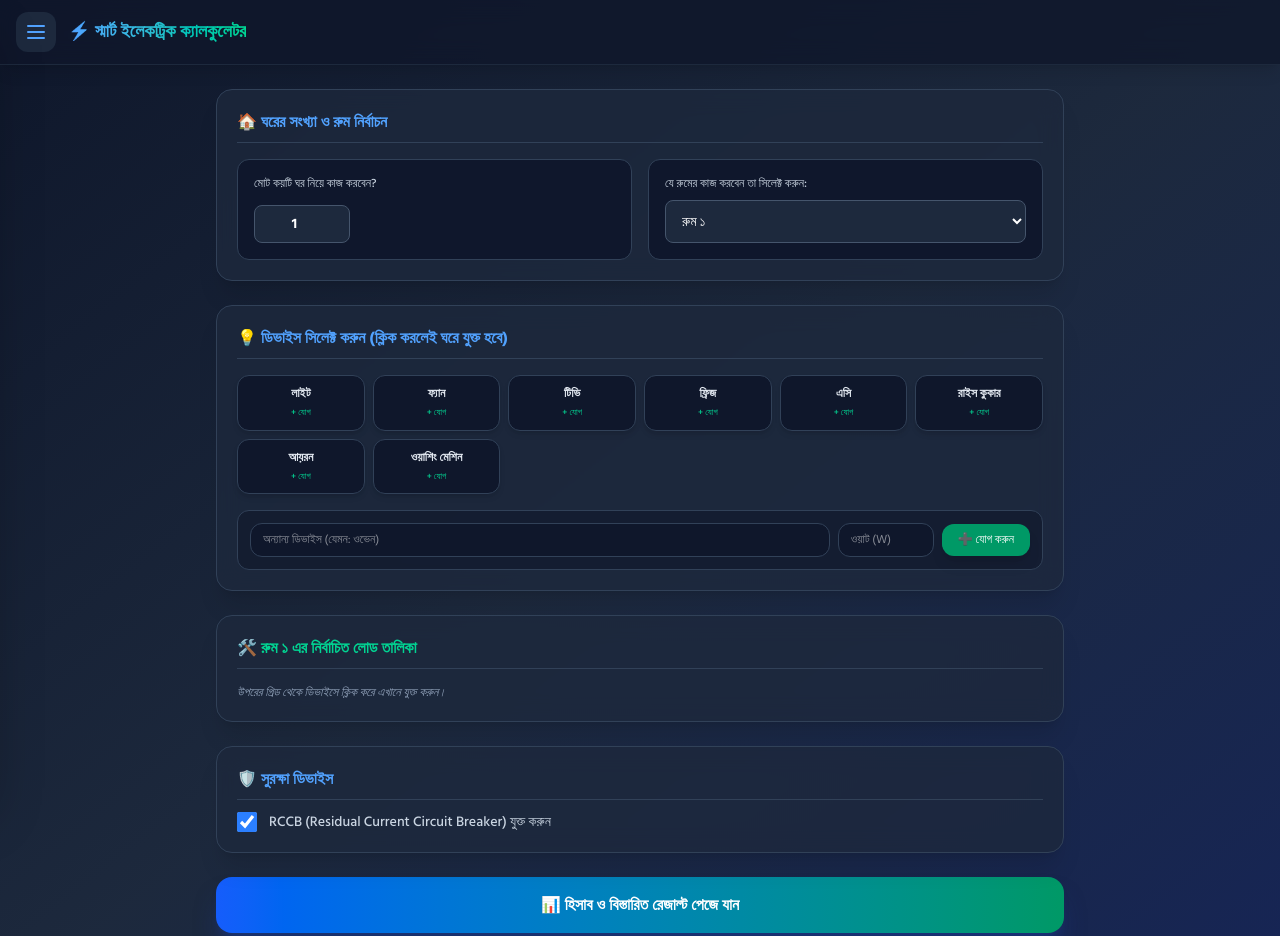
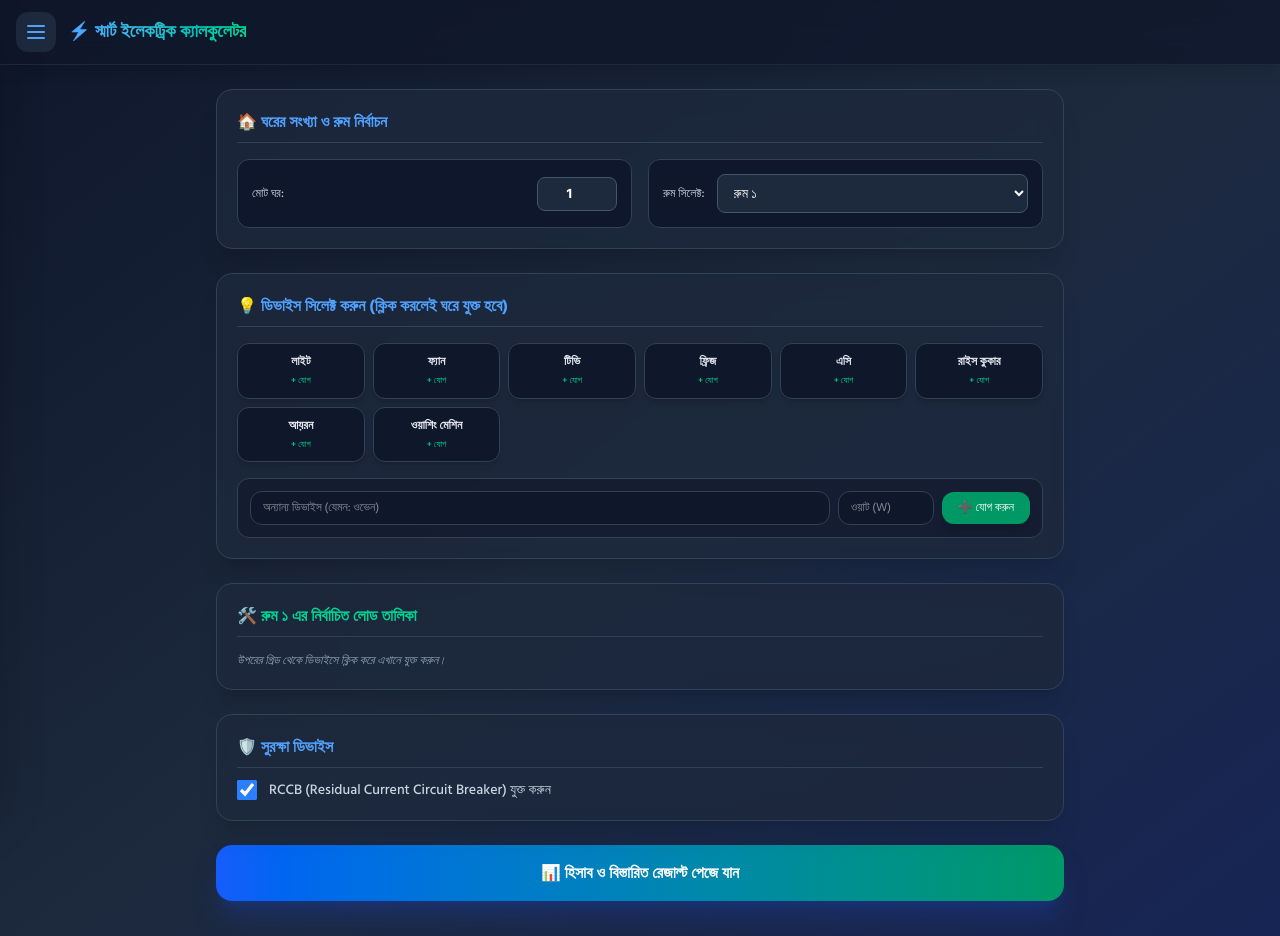
Before and after one commit to rakibulislamrakib28/electrical-calculator, a website: page www/index.html in a window 1280 px wide. Shown: the top 936 px of the page. Drawn offline with nearby package versions, Linux system fonts and the light colour scheme.

Commit message:
Update index.html

```diff
--- a/www/index.html
+++ b/www/index.html
@@ -49,17 +49,17 @@
     <!-- Main Container -->
     <main class="max-w-4xl mx-auto p-4 sm:p-6 space-y-6">
 
-        <!-- Room Setup Section with Small Box Style -->
+        <!-- Room Setup Section (Side-by-Side Layout) -->
         <div class="bg-slate-800/80 border border-slate-700 p-5 rounded-2xl shadow-xl backdrop-blur-md space-y-4">
             <h2 class="font-bold text-base text-blue-400 border-b border-slate-700 pb-2">🏠 ঘরের সংখ্যা ও রুম নির্বাচন</h2>
             <div class="grid grid-cols-1 sm:grid-cols-2 gap-4">
-                <div class="bg-slate-900/90 p-4 rounded-xl border border-slate-700 flex flex-col justify-between">
-                    <label class="block text-xs text-slate-300 mb-2 font-medium">মোট কয়টি ঘর নিয়ে কাজ করবেন?</label>
-                    <input type="number" id="roomCountInput" value="1" min="1" max="20" onchange="updateRoomCount()" class="w-24 px-3 py-2 bg-slate-800 border border-slate-600 rounded-lg text-sm text-white text-center font-bold">
+                <div class="bg-slate-900/90 p-3.5 rounded-xl border border-slate-700 flex items-center justify-between gap-3">
+                    <label class="text-xs text-slate-300 font-medium">মোট ঘর:</label>
+                    <input type="number" id="roomCountInput" value="1" min="1" max="20" oninput="updateRoomCount()" class="w-20 px-2.5 py-1.5 bg-slate-800 border border-slate-600 rounded-lg text-sm text-white text-center font-bold">
                 </div>
-                <div class="bg-slate-900/90 p-4 rounded-xl border border-slate-700 flex flex-col justify-between">
-                    <label class="block text-xs text-slate-300 mb-2 font-medium">যে রুমের কাজ করবেন তা সিলেক্ট করুন:</label>
-                    <select id="roomSelector" onchange="switchRoom()" class="w-full px-3 py-2 bg-slate-800 border border-slate-600 rounded-lg text-sm text-white">
+                <div class="bg-slate-900/90 p-3.5 rounded-xl border border-slate-700 flex items-center justify-between gap-3">
+                    <label class="text-xs text-slate-300 font-medium">রুম সিলেক্ট:</label>
+                    <select id="roomSelector" onchange="switchRoom()" class="flex-1 px-3 py-1.5 bg-slate-800 border border-slate-600 rounded-lg text-sm text-white">
                         <option value="0">রুম ১</option>
                     </select>
                 </div>
@@ -310,7 +310,7 @@
             let summaryBox = `
                 <div class="bg-blue-950/60 p-4 rounded-2xl border border-blue-500/30 space-y-2">
                     <div class="flex justify-between font-bold text-sm text-white"><span>সর্বমোট লোড:</span><span class="text-blue-400">${totalProjectWatts.toFixed(1)} W</span></div>
-                    <div class="flex justify-between font-bold text-sm text-white"><span>সর্বমোট কারেন্ট:</span><span class="text-blue-400">${totalAmps.toFixed(2)} A</span></div>
+                    <div class="flex justify-between font-bold text-sm text-white"><span>সর্বমোট অ্যাম্পিয়ার:</span><span class="text-blue-400">${totalAmps.toFixed(2)} A</span></div>
                     <div class="border-t border-slate-800 pt-2 space-y-1 text-xs text-slate-300">
                         <div class="flex justify-between"><span>মেইন ইনপুট তার:</span><span class="font-bold text-emerald-400">${mainWire}</span></div>
                         <div class="flex justify-between"><span>মেইন MCB (সবার জন্য):</span><span class="font-bold text-purple-400">${mainMCB}</span></div>
```
